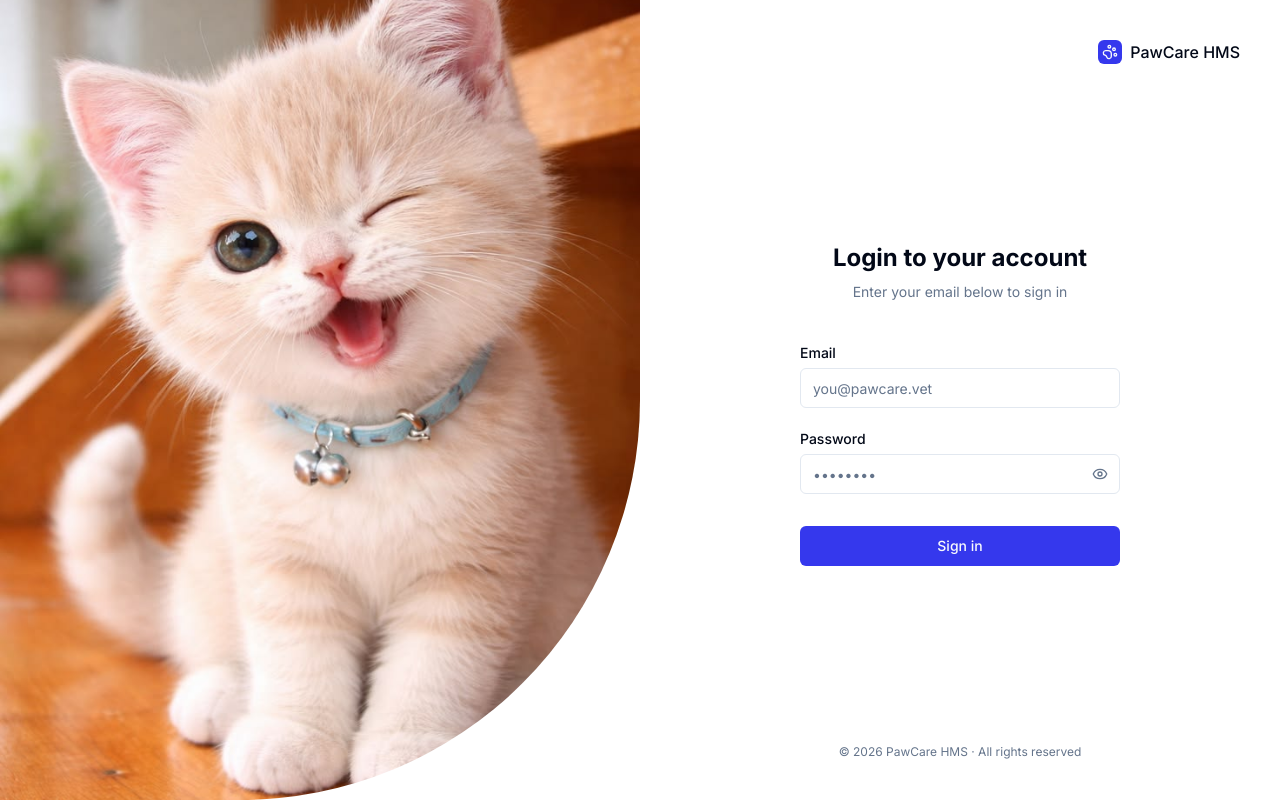
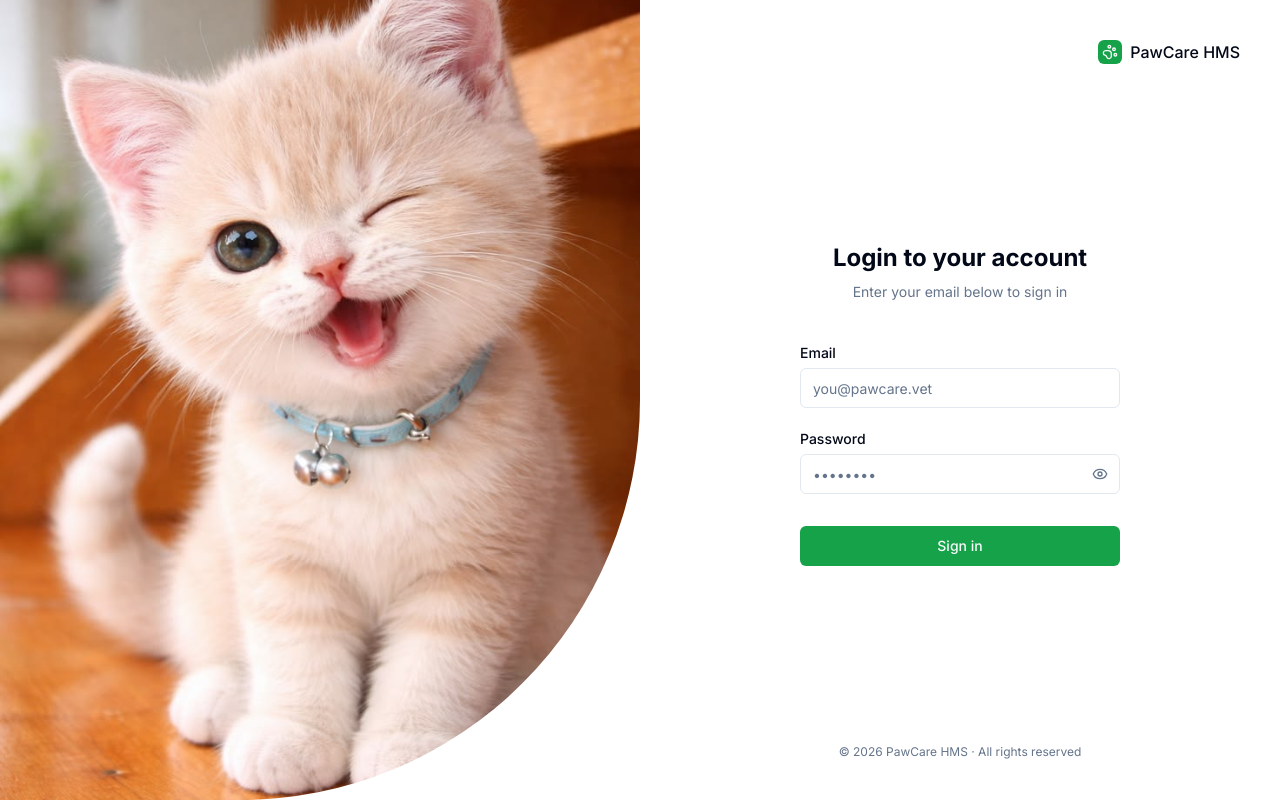
Before and after one commit to SkDev22/PawCare_HMS, a React (Vite) app in the folder apps/web/: page /login in a window 1280 px wide. Built offline with nearby package versions, Linux system fonts and the light colour scheme.

Commit message:
Changed theme color

```diff
--- a/apps/web/src/index.css
+++ b/apps/web/src/index.css
@@ -39,17 +39,17 @@
   --color-input:  hsl(var(--input));
   --color-ring:   hsl(var(--ring));
 
-  /* Brand palette (indigo) */
-  --color-brand-50:  #eef2ff;
-  --color-brand-100: #e0e7ff;
-  --color-brand-200: #c7d2fe;
-  --color-brand-300: #a5b4fc;
-  --color-brand-400: #818cf8;
-  --color-brand-500: #6366f1;
-  --color-brand-600: #4f46e5;
-  --color-brand-700: #4338ca;
-  --color-brand-800: #3730a3;
-  --color-brand-900: #312e81;
+  /* Brand palette (green) */
+  --color-brand-50:  #f0fdf4;
+  --color-brand-100: #dcfce7;
+  --color-brand-200: #bbf7d0;
+  --color-brand-300: #86efac;
+  --color-brand-400: #4ade80;
+  --color-brand-500: #22c55e;
+  --color-brand-600: #16a34a;
+  --color-brand-700: #15803d;
+  --color-brand-800: #166534;
+  --color-brand-900: #14532d;
 
   /* Border radius */
   --radius-sm: calc(var(--radius) - 4px);
@@ -78,7 +78,7 @@
   --card-foreground: 222.2 84% 4.9%;
   --popover: 0 0% 100%;
   --popover-foreground: 222.2 84% 4.9%;
-  --primary: 239 84% 57%;
+  --primary: 142 76% 36%;
   --primary-foreground: 210 40% 98%;
   --secondary: 210 40% 96.1%;
   --secondary-foreground: 222.2 47.4% 11.2%;
@@ -90,19 +90,19 @@
   --destructive-foreground: 210 40% 98%;
   --border: 214.3 31.8% 91.4%;
   --input: 214.3 31.8% 91.4%;
-  --ring: 239 84% 57%;
+  --ring: 142 76% 36%;
   --radius: 0.5rem;
   --header-height: 3.5rem;
 
   /* Sidebar HSL values */
   --sidebar:                    0 0% 98%;
   --sidebar-foreground:         240 5.3% 26.1%;
-  --sidebar-primary:            239 84% 57%;
+  --sidebar-primary:            142 76% 36%;
   --sidebar-primary-foreground: 210 40% 98%;
-  --sidebar-accent:             239 100% 97%;
-  --sidebar-accent-foreground:  239 84% 30%;
+  --sidebar-accent:             138 76% 97%;
+  --sidebar-accent-foreground:  143 64% 24%;
   --sidebar-border:             214.3 31.8% 91.4%;
-  --sidebar-ring:               239 84% 57%;
+  --sidebar-ring:               142 76% 36%;
 }
 
 /* ── Dark theme ──────────────────────────────────────────────────────────── */
@@ -113,7 +113,7 @@
   --card-foreground: 210 40% 98%;
   --popover: 222.2 84% 4.9%;
   --popover-foreground: 210 40% 98%;
-  --primary: 239 84% 67%;
+  --primary: 142 71% 45%;
   --primary-foreground: 222.2 47.4% 11.2%;
   --secondary: 217.2 32.6% 17.5%;
   --secondary-foreground: 210 40% 98%;
@@ -125,17 +125,17 @@
   --destructive-foreground: 210 40% 98%;
   --border: 217.2 32.6% 17.5%;
   --input: 217.2 32.6% 17.5%;
-  --ring: 239 84% 67%;
+  --ring: 142 71% 45%;
 
   /* Sidebar dark HSL values */
   --sidebar:                    222.2 84% 4.9%;
   --sidebar-foreground:         210 40% 98%;
-  --sidebar-primary:            239 84% 67%;
+  --sidebar-primary:            142 71% 45%;
   --sidebar-primary-foreground: 0 0% 100%;
   --sidebar-accent:             217.2 32.6% 17.5%;
   --sidebar-accent-foreground:  210 40% 98%;
   --sidebar-border:             217.2 32.6% 17.5%;
-  --sidebar-ring:               239 84% 67%;
+  --sidebar-ring:               142 71% 45%;
 }
 
 /* ── Base resets ─────────────────────────────────────────────────────────── */
--- a/apps/web/src/pages/dashboard/DashboardPage.tsx
+++ b/apps/web/src/pages/dashboard/DashboardPage.tsx
@@ -57,13 +57,13 @@ const STATUS_CONFIG: Record<
 };
 
 const SPECIES_COLORS: Record<string, string> = {
-  DOG: "#6366f1",
-  CAT: "#8b5cf6",
-  BIRD: "#a78bfa",
-  RABBIT: "#c4b5fd",
-  REPTILE: "#ddd6fe",
-  SMALL_MAMMAL: "#e9d5ff",
-  OTHER: "#f3e8ff",
+  DOG: "#16a34a",
+  CAT: "#22c55e",
+  BIRD: "#4ade80",
+  RABBIT: "#86efac",
+  REPTILE: "#bbf7d0",
+  SMALL_MAMMAL: "#dcfce7",
+  OTHER: "#f0fdf4",
 };
 
 const SPECIES_LABELS: Record<string, string> = {
@@ -267,8 +267,8 @@ export function DashboardPage() {
                       x2="0"
                       y2="1"
                     >
-                      <stop offset="5%" stopColor="#6366f1" stopOpacity={0.2} />
-                      <stop offset="95%" stopColor="#6366f1" stopOpacity={0} />
+                      <stop offset="5%" stopColor="#16a34a" stopOpacity={0.2} />
+                      <stop offset="95%" stopColor="#16a34a" stopOpacity={0} />
                     </linearGradient>
                   </defs>
                   <CartesianGrid
@@ -293,7 +293,7 @@ export function DashboardPage() {
                   <Area
                     type="monotone"
                     dataKey="visits"
-                    stroke="#6366f1"
+                    stroke="#16a34a"
                     strokeWidth={2}
                     fill="url(#visitGradient)"
                   />
```
